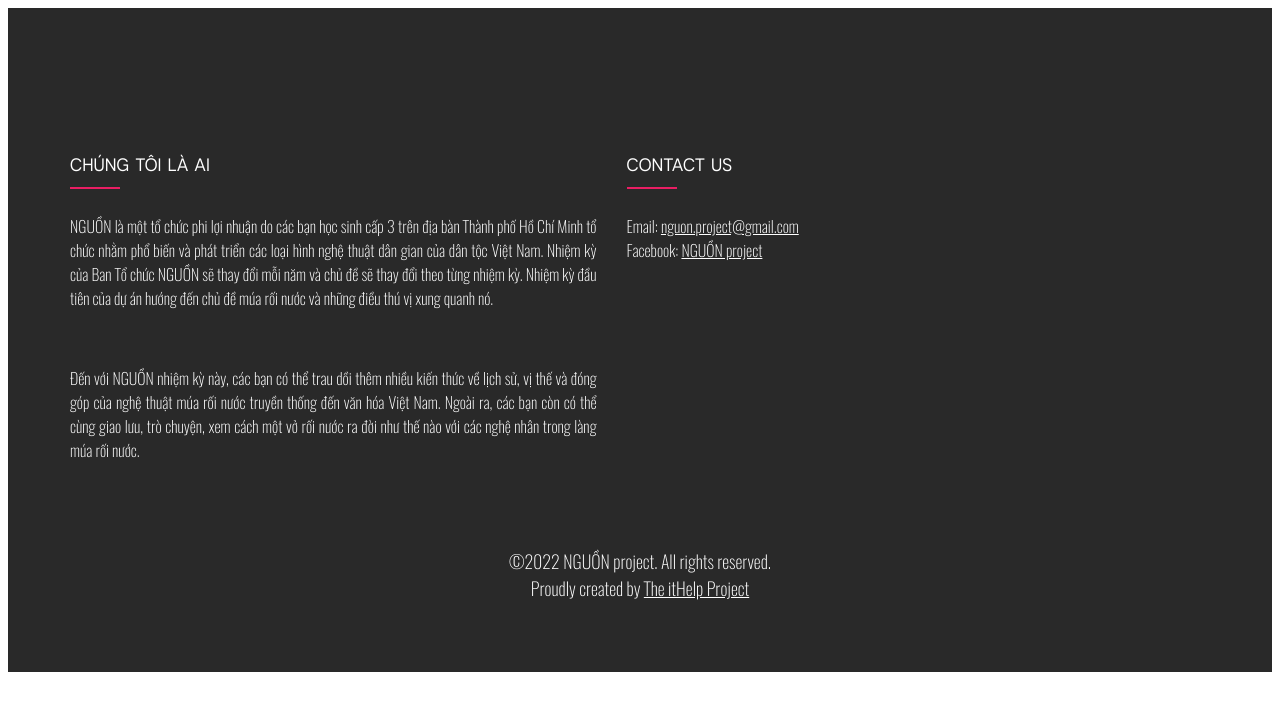
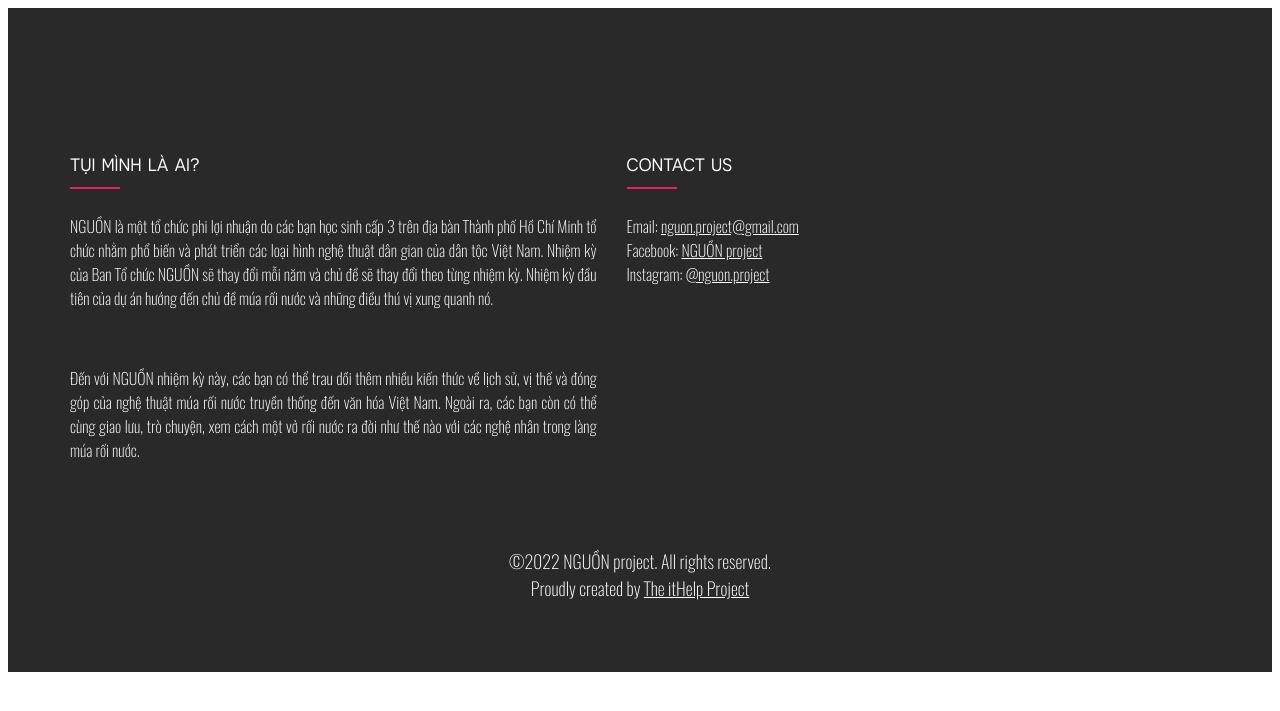
Before and after one commit to npovn/Nguon, a Jekyll site: the page footer.html, which Jekyll copies as it is, in a window 1280 px wide. Shown: the top 711 px of the page. Built offline with Jekyll 4.4.1, drawn with Linux system fonts in a browser that asks for light colours.

Commit message:
Update footer.html

```diff
--- a/footer.html
+++ b/footer.html
@@ -86,12 +86,14 @@
       <div class="footer-container">
              <div class="footer-row">
                  <div class="footer-col">
-                     <h4>Chúng tôi là ai</h4>
+                     <h4>Tụi mình là ai?</h4>
                      <p>NGUỒN là một tổ chức phi lợi nhuận do các bạn học sinh cấp 3 trên địa bàn Thành phố Hồ Chí Minh tổ chức nhằm phổ biến và phát triển các loại hình nghệ thuật dân gian của dân tộc Việt Nam. Nhiệm kỳ của Ban Tổ chức NGUỒN sẽ thay đổi mỗi năm và chủ đề sẽ thay đổi theo từng nhiệm kỳ. Nhiệm kỳ đầu tiên của dự án hướng đến chủ đề múa rối nước và những điều thú vị xung quanh nó.</p> <br> <p>Đến với NGUỒN nhiệm kỳ này, các bạn có thể trau dồi thêm nhiều kiến thức về lịch sử, vị thế và đóng góp của nghệ thuật múa rối nước truyền thống đến văn hóa Việt Nam. Ngoài ra, các bạn còn có thể cùng giao lưu, trò chuyện, xem cách một vở rối nước ra đời như thế nào với các nghệ nhân trong làng múa rối nước. </p></div>
             <div class="footer-col">
                         <h4>contact us</h4>
                         Email: <a type="email" href="mailto:nguon.project@gmail.com">nguon.project@gmail.com</a> <br>
-                        Facebook: <a href="https://www.facebook.com/nguonproject2021">NGUỒN project</a></div>
+                        Facebook: <a href="https://www.facebook.com/nguonproject2021">NGUỒN project</a><br>
+                        Instagram: <a href="#">@nguon.project</a>
+                 </div>
                  </div>
           </div>
         </div>
```
